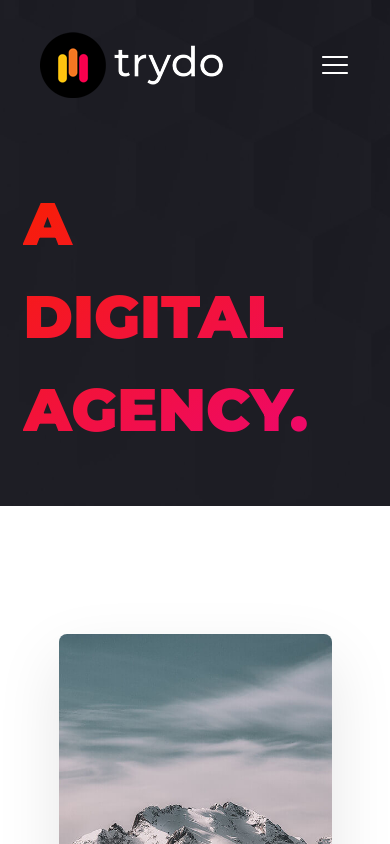
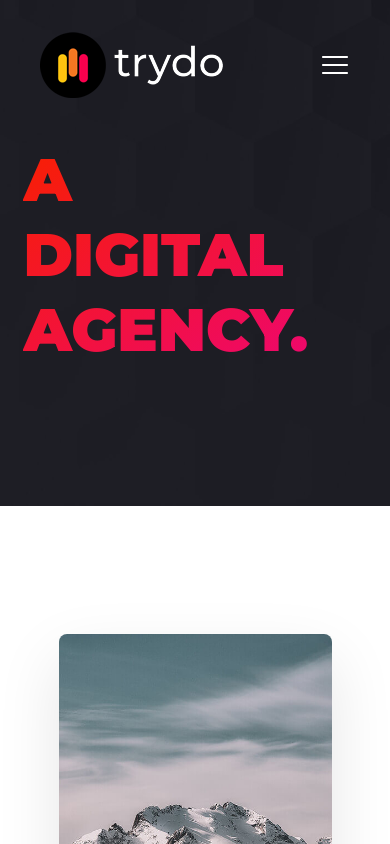
Before and after one commit to MRITUNJAY-SINGHH/Try-Do, a React (Vite) app: page / in a window 390 px wide. Shown: the top 844 px of the page. Built offline with nearby package versions, Linux system fonts and the light colour scheme.

Commit message:
Update CSS for responsive design and adjust top position of home-main

```diff
--- a/src/index.css
+++ b/src/index.css
@@ -661,14 +661,14 @@ a.rn-btn.btn-white{
 
     .home-heading{
          font-size: 60px;
-        line-height: 93px;
+        line-height: 75px;
 }
 .home-card{
     display: none;
 }
 .home-main{
-        top: 35%;
-    left: 6%;
+        top: 28% !important;
+    left: 6% !important;
     max-width: 60%;
     width: 60%;
 }
@@ -676,10 +676,4 @@ a.rn-btn.btn-white{
 
 
 
-
-
-
-
-
-
 }
```
